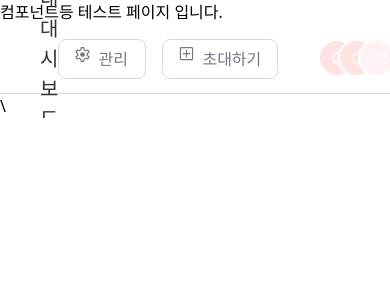
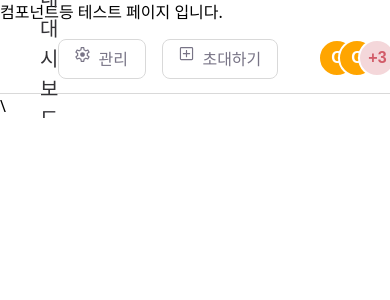
Before and after one commit to FE-3-2team/team2taskify, a Next.js app: page /test in a window 390 px wide. Shown: the top 300 px of the page. Built offline with nearby package versions, Linux system fonts and the light colour scheme.

Commit message:
[Style] Badge 컬러, 폰트, 반응형 적용

```diff
--- a/src/components/common/Badge.tsx
+++ b/src/components/common/Badge.tsx
@@ -5,15 +5,14 @@ interface BadgesProps {
 }
 
 const RANDOM_COLOR = [
-  //여기 컬러 변경 예정
-  "bg-red-200",
-  "bg-red-300",
-  "bg-red-400",
-  "bg-red-500",
-  "bg-red-600",
-  "bg-red-100",
-  "bg-red-50",
-  "bg-red-700",
+  "bg-violet-5534DA",
+  "bg-violet-F1EFFD",
+  "bg-red-D6173A",
+  "bg-green-7AC555",
+  "bg-purple-760DDE",
+  "bg-orange-FFA500 ",
+  "bg-blue-76A6EA",
+  "bg-pink-E876EA",
 ];
 
 export function Badges({ badges }: BadgesProps) {
@@ -22,7 +21,7 @@ export function Badges({ badges }: BadgesProps) {
   if (badges.length < 1) return;
   const badgesArray =
     device === "mobile" ? badges.slice(0, 2) : badges.slice(0, 4);
-
+  const count = badgesArray.length === 2 ? 2 : 4;
   return (
     <div className="relative flex flex-row w-auto h-[38px]">
       {badgesArray.map((badge, idx) => {
@@ -37,16 +36,16 @@ export function Badges({ badges }: BadgesProps) {
         );
       })}
 
-      {badges.length > 4 && (
+      {badges.length > 3 && (
         <div
           className={`absolute border-2 border-white flex justify-center items-center
-          rounded-full w-[38px] h-[38px] text-white text-[16px]
-          ${RANDOM_COLOR[RANDOM_NUM]}
+          rounded-full w-[38px] h-[38px] text-[#D25B68] text-lg-semibold
+          bg-[#F4D7DA]
            z-10
           `}
-          style={{ left: `${device === "mobile" ? 40 : 80}px` }}
+          style={{ left: `${badgesArray.length * 20}px` }}
         >
-          +{badges.length - 3}
+          +{badges.length - count}
         </div>
       )}
     </div>
@@ -69,7 +68,7 @@ export function Badge({ value }: Props) {
       {profileImageUrl ? (
         <img src={profileImageUrl} alt="프로필 이미지" />
       ) : (
-        <div className="text-white text-[16px] ">{firstChar}</div> //여기 font,color 바꿔줘야함
+        <div className="text-white-FFFFFF text-lg-semibold ">{firstChar}</div> //여기 font,color 바꿔줘야함
       )}
     </div>
   );
```
